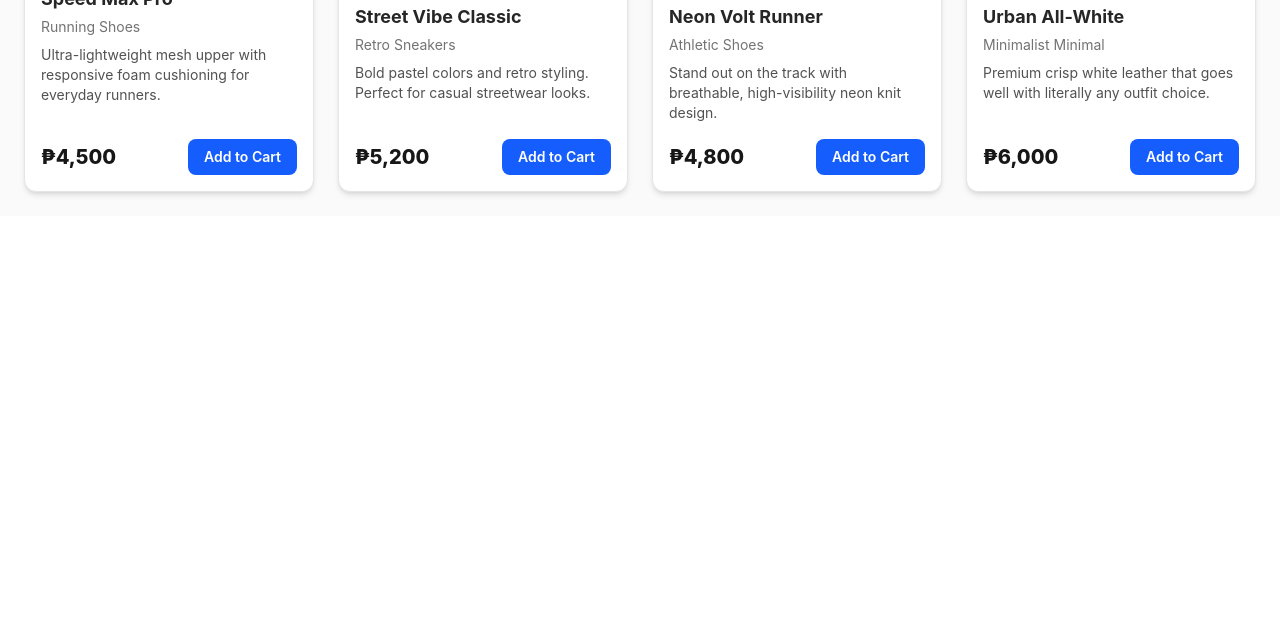
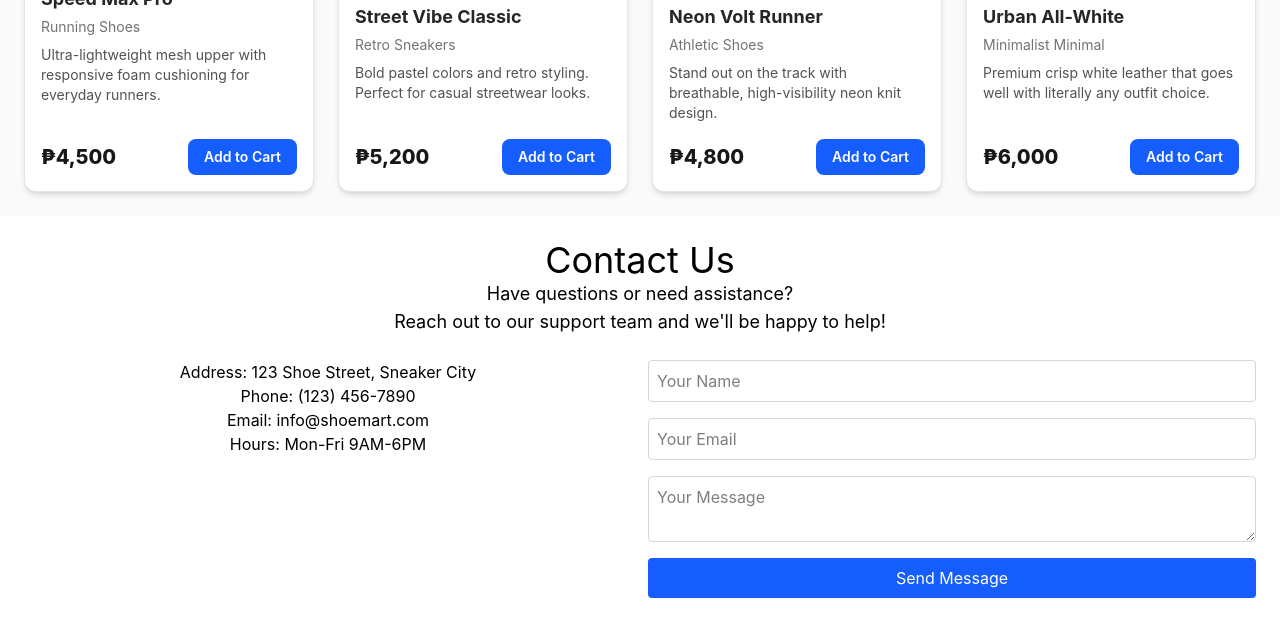
Before and after one commit to iwillcode0453/online-shoemart, a website: page index.html in a window 1280 px wide. Shown: the part 1201-1823 px from the top of the page. Before the commit the page ends 1417 px from the top, so only its background shows below. Drawn offline with Linux system fonts and the light colour scheme.

Commit message:
added contact section to my shoemart page

```diff
--- a/index.html
+++ b/index.html
@@ -78,7 +78,7 @@
         </p>
         <!-- Call to Action Buttons -->
         <div class="mt-10 flex gap-5">
-          <a href="#" class="rounded-lg bg-blue-600 px-6 py-3 text-lg font-semibold text-white transition delay-150 duration-300 ease-in-out hover:-translate-y-1 hover:scale-110 hover:bg-blue-700 mb-4">
+          <a href="#" class="rounded-lg border border-amber-400 px-6 py-3 text-lg font-semibold text-white transition delay-150 duration-300 ease-in-out hover:-translate-y-1 hover:scale-110 hover:bg-amber-300 hover:text-slate-900 mb-4">
             🛍 Shop Now
           </a>
           <a href="#" class="rounded-lg bg-slate-300 px-6 py-3 text-lg font-semibold text-slate-950 transition delay-150 duration-300 ease-in-out hover:-translate-y-1 hover:scale-110 hover:bg-slate-400 hover:text-white mb-4">
@@ -154,6 +154,7 @@
     </div>
     <p class="text-xs text-neutral-400 mt-2 text-center mb-1.5">
         Photo by <a href="https://unsplash.com/@jeff_tumale?utm_source=unsplash&utm_medium=referral&utm_content=creditCopyText">Jeff Tumale</a> on <a href="https://unsplash.com/photos/a-person-wearing-a-hat-SD9Jyl1xNQ4?utm_source=unsplash&utm_medium=referral&utm_content=creditCopyText">Unsplash</a>
+      </p>
     <h3 class="text-lg font-bold text-neutral-800 mb-1">Urban All-White</h3>
     <span class="text-sm text-neutral-500 mb-2">Minimalist Minimal</span>
     <p class="text-neutral-600 text-sm grow">Premium crisp white leather that goes well with literally any outfit choice.</p>
@@ -163,6 +164,30 @@
     </div>
   </div>
 </div>
+
+<!-- Contact Section -->
+ <section id="contact">
+   <div id="container" class="mx-auto max-w-7xl p-6 text-center">
+      <h1 class="text-4xl">Contact Us</h1>
+      <p class="text-lg">Have questions or need assistance?<br> Reach out to our support team and we'll be happy to help!</p>
+      <div class="grid grid-cols-2 gap-4 mt-6">
+        <div class="col-span-2 md:col-span-1">
+          <p>Address: 123 Shoe Street, Sneaker City</p>
+          <p>Phone: (123) 456-7890</p>
+          <p>Email: info@shoemart.com</p>
+          <p>Hours: Mon-Fri 9AM-6PM</p>
+        </div>
+        <div class="col-span-2 md:col-span-1">
+          <!-- Contact form would go here -->
+           <form class="flex flex-col gap-4">
+            <input type="text" placeholder="Your Name" class="border border-gray-300 rounded p-2">
+            <input type="email" placeholder="Your Email" class="border border-gray-300 rounded p-2">
+            <textarea placeholder="Your Message" class="border border-gray-300 rounded p-2"></textarea>
+            <button type="submit" class="bg-blue-600 text-white px-4 py-2 rounded hover:bg-blue-700">Send Message</button>
+        </div>
+      </div>
+   </div>
+ </section>
 
   <script>
     // Get the menu button and mobile menu elements
```
Also changed, not shown: src/output.css.
